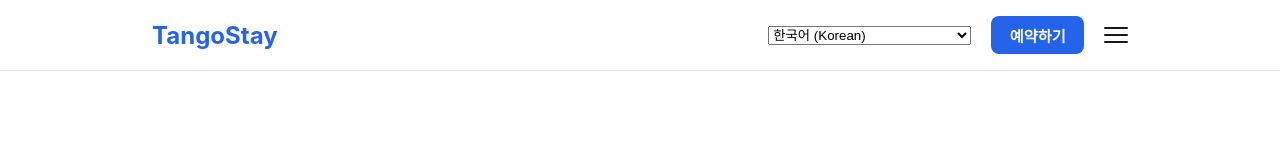
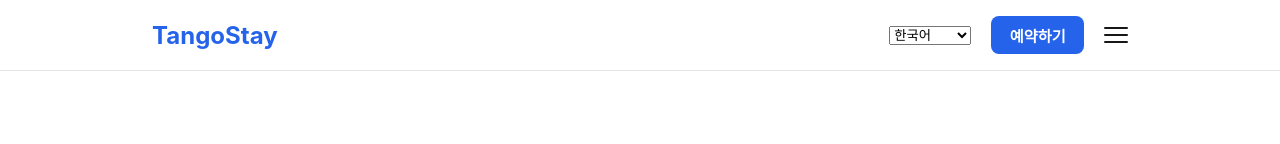
Before and after one commit to stonehong1-ops/tango-stay, a Next.js app: page / in a window 1280 px wide. Shown: the top 144 px of the page. Built offline with nearby package versions, Linux system fonts and the light colour scheme; no server answers; the database is empty.

Commit message:
style: simplify language labels

```diff
--- a/src/components/layout/Header.tsx
+++ b/src/components/layout/Header.tsx
@@ -29,16 +29,16 @@ export default function Header() {
             }}
             className={styles.langSelect}
           >
-            <option value="ko">한국어 (Korean)</option>
-            <option value="en">English (English)</option>
-            <option value="ja">日本語 (Japanese)</option>
-            <option value="zh-CN">简体中文 (Simplified Chinese)</option>
-            <option value="zh-TW">繁體中文 (Traditional Chinese)</option>
-            <option value="es">Español (Spanish)</option>
-            <option value="vi">Tiếng Việt (Vietnamese)</option>
-            <option value="it">Italiano (Italian)</option>
-            <option value="fr">Français (French)</option>
-            <option value="tr">Türkçe (Turkish)</option>
+            <option value="ko">한국어</option>
+            <option value="en">English</option>
+            <option value="ja">日本語</option>
+            <option value="zh-CN">简体中文</option>
+            <option value="zh-TW">繁體中文</option>
+            <option value="es">Español</option>
+            <option value="vi">Tiếng Việt</option>
+            <option value="it">Italiano</option>
+            <option value="fr">Français</option>
+            <option value="tr">Türkçe</option>
           </select>
 
           <a href="#reserve" className={styles.reserveBtn} onClick={closeMenu}>
```
